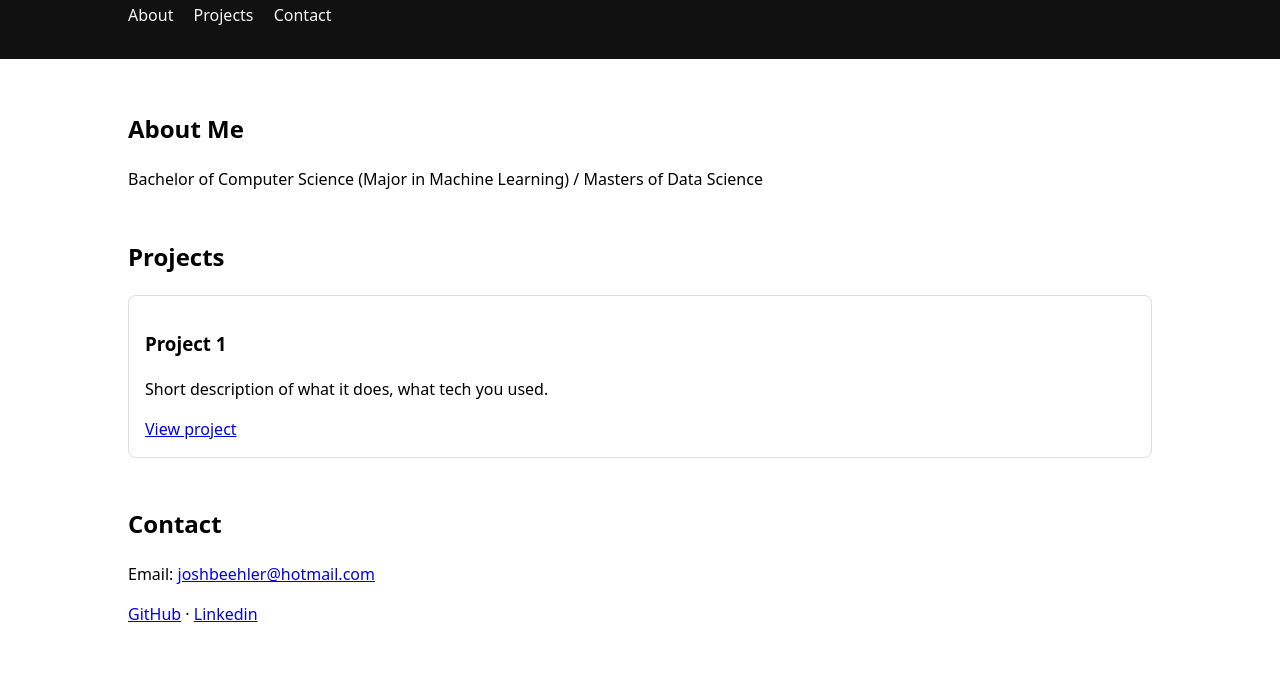
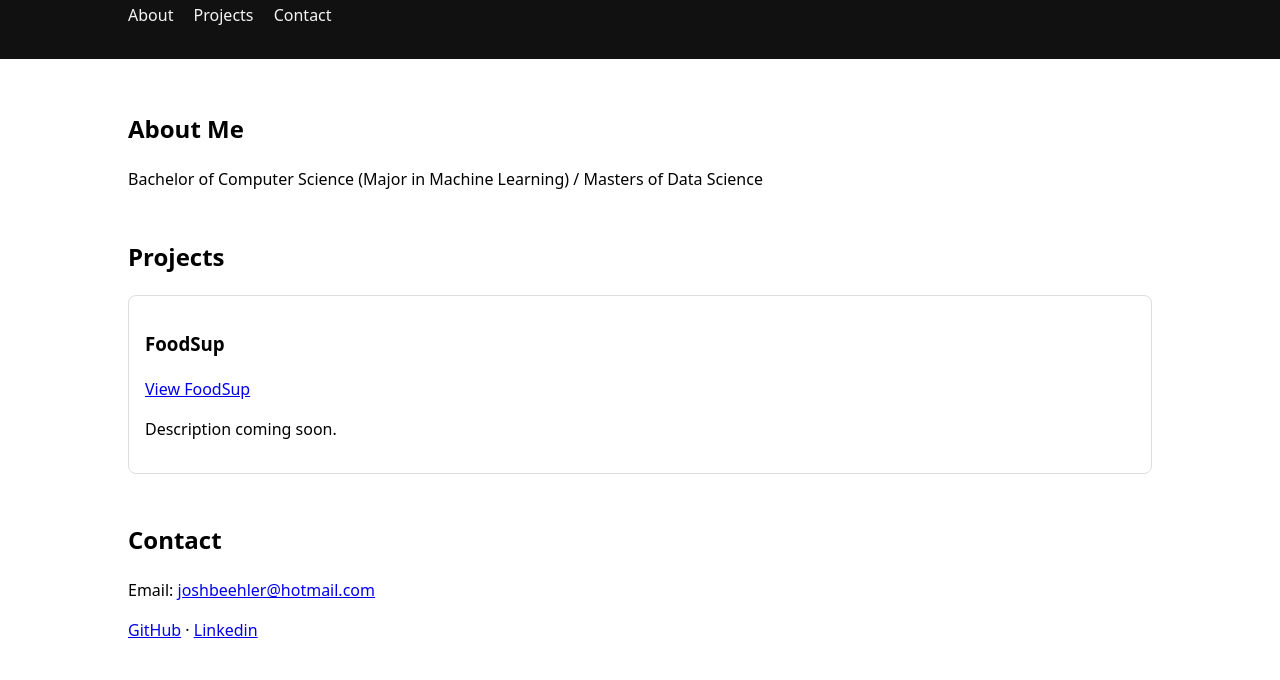
Before and after one commit to ShwaaGIT/PersonalWebsite, a plain HTML site: page index.html in a window 1280 px wide. Shown: the part 120-800 px from the top of the page. Drawn offline with Linux system fonts and the light colour scheme.

Commit message:
added project

```diff
--- a/index.html
+++ b/index.html
@@ -25,9 +25,9 @@
     <section id="projects">
       <h2>Projects</h2>
       <div class="project">
-        <h3>Project 1</h3>
-        <p>Short description of what it does, what tech you used.</p>
-        <a href="#" target="_blank">View project</a>
+        <h3>FoodSup</h3>
+        <a href="https://shwaagit.github.io/FoodSup/" target="_blank" rel="noopener noreferrer">View FoodSup</a>
+        <p>Description coming soon.</p>
       </div>
       <!-- Add more projects here -->
     </section>
```
